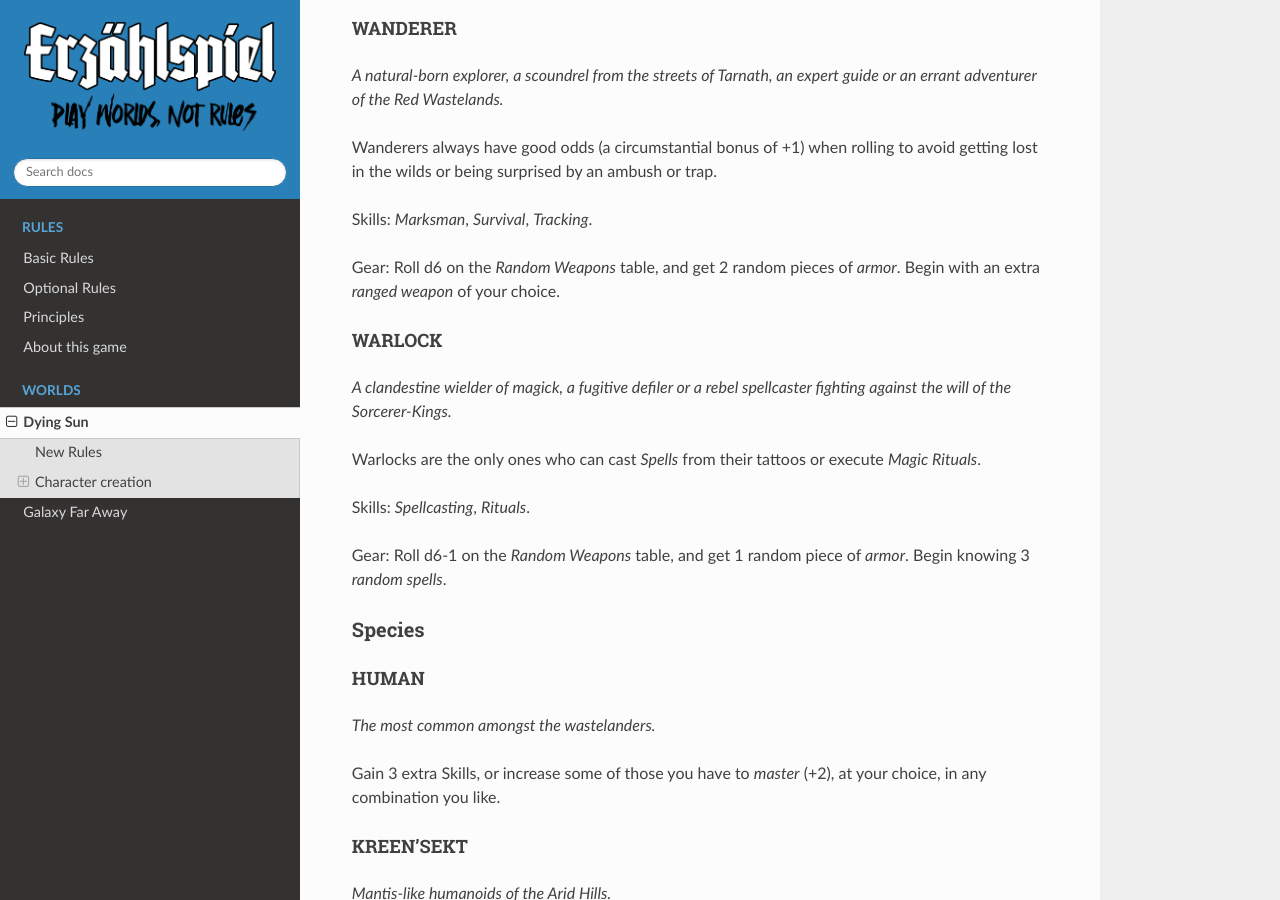
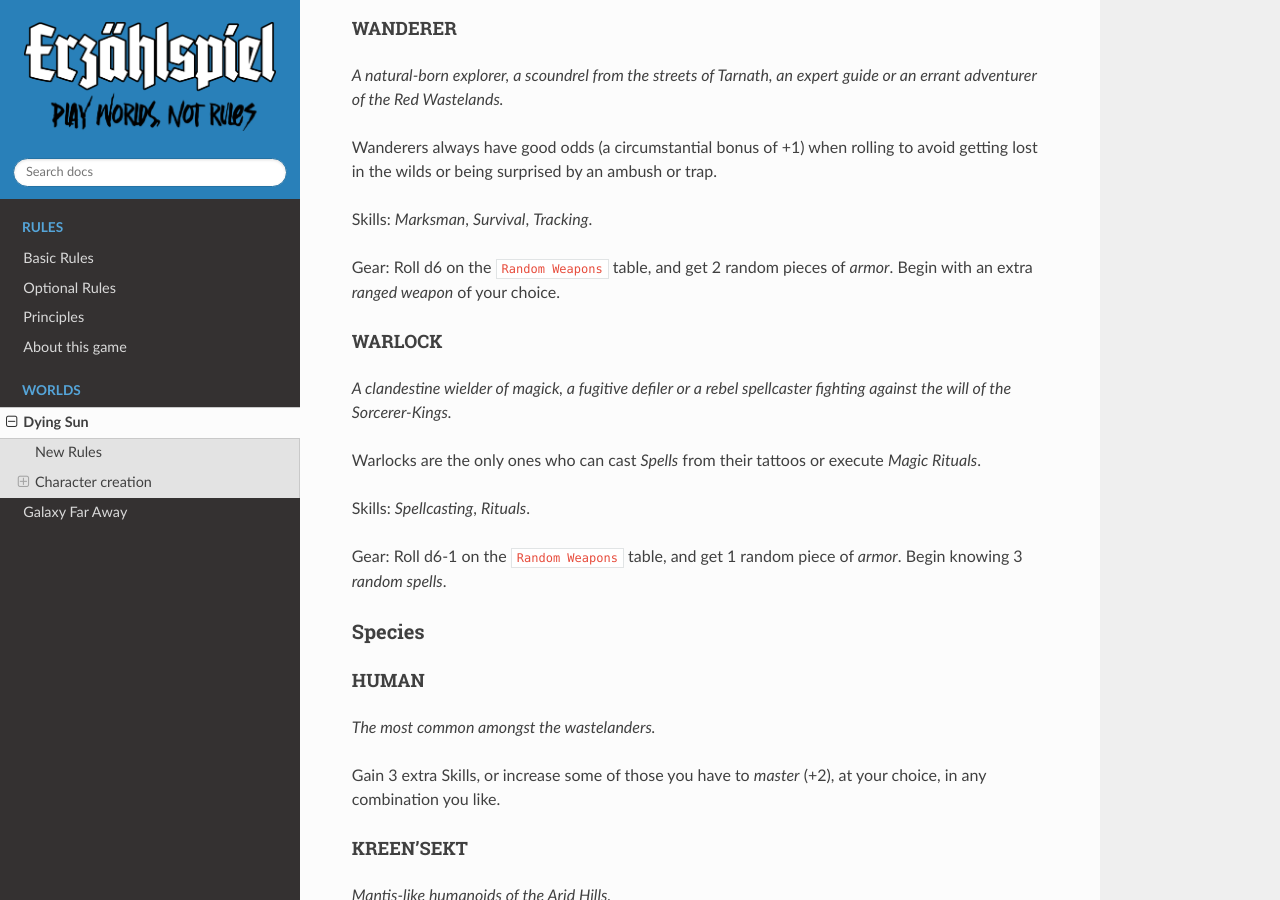
Before and after one commit to TaTooKa/froth, a Sphinx documentation site: the page built from docs/source/pages/dyingsun.rst, in a window 1280 px wide and 900 px high, scrolled down 1219 px. Built offline with Sphinx 7.4.7 and the Read the Docs theme 3.1.0, drawn with Linux system fonts in a browser that asks for light colours; cross-references to code outside the pages are shown as plain code; part of the change alters nothing that is shown.

```diff
--- a/docs/source/pages/dyingsun.rst
+++ b/docs/source/pages/dyingsun.rst
@@ -48,7 +48,7 @@ Wanderers always have good odds (a circumstantial bonus of +1) when rolling to a
 
 Skills: *Marksman*, *Survival*, *Tracking*.
 
-Gear: Roll d6 on the *Random Weapons* table, and get 2 random pieces of *armor*. Begin with an extra *ranged weapon* of your choice.
+Gear: Roll d6 on the :hoverxref:`Random Weapons <random-weapons-table>` table, and get 2 random pieces of *armor*. Begin with an extra *ranged weapon* of your choice.
 
 WARLOCK
 ^^^^^^^
@@ -59,7 +59,7 @@ Warlocks are the only ones who can cast *Spells* from their tattoos or execute *
 
 Skills: *Spellcasting*, *Rituals*.
 
-Gear: Roll d6-1 on the *Random Weapons* table, and get 1 random piece of *armor*. Begin knowing 3 *random spells*.
+Gear: Roll d6-1 on the :hoverxref:`Random Weapons <random-weapons-table>` table, and get 1 random piece of *armor*. Begin knowing 3 *random spells*.
 
 Species
 ~~~~~~~
@@ -135,9 +135,9 @@ When generating random weapons/armor, first roll for **material quality** (2d6):
 WEAPONS
 ^^^^^^^
 
+Use this table as a guideline or roll on it as instructed by your Class.
+
 .. _random-weapons-table:
-
-Use this table as a guideline or roll on it as instructed by your Class.
 
 .. list-table:: Weapons
    :widths: 15 70 15
```
